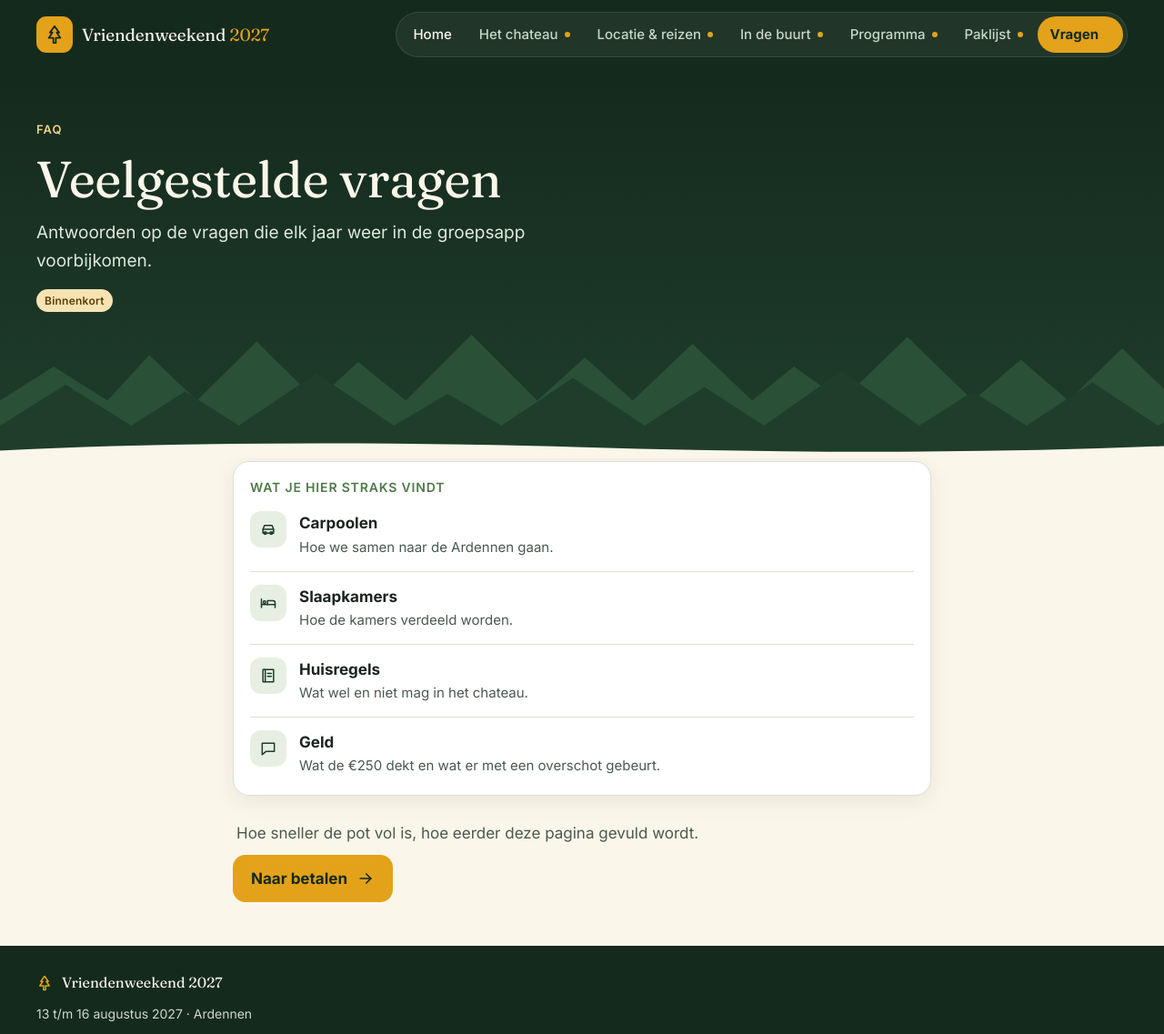
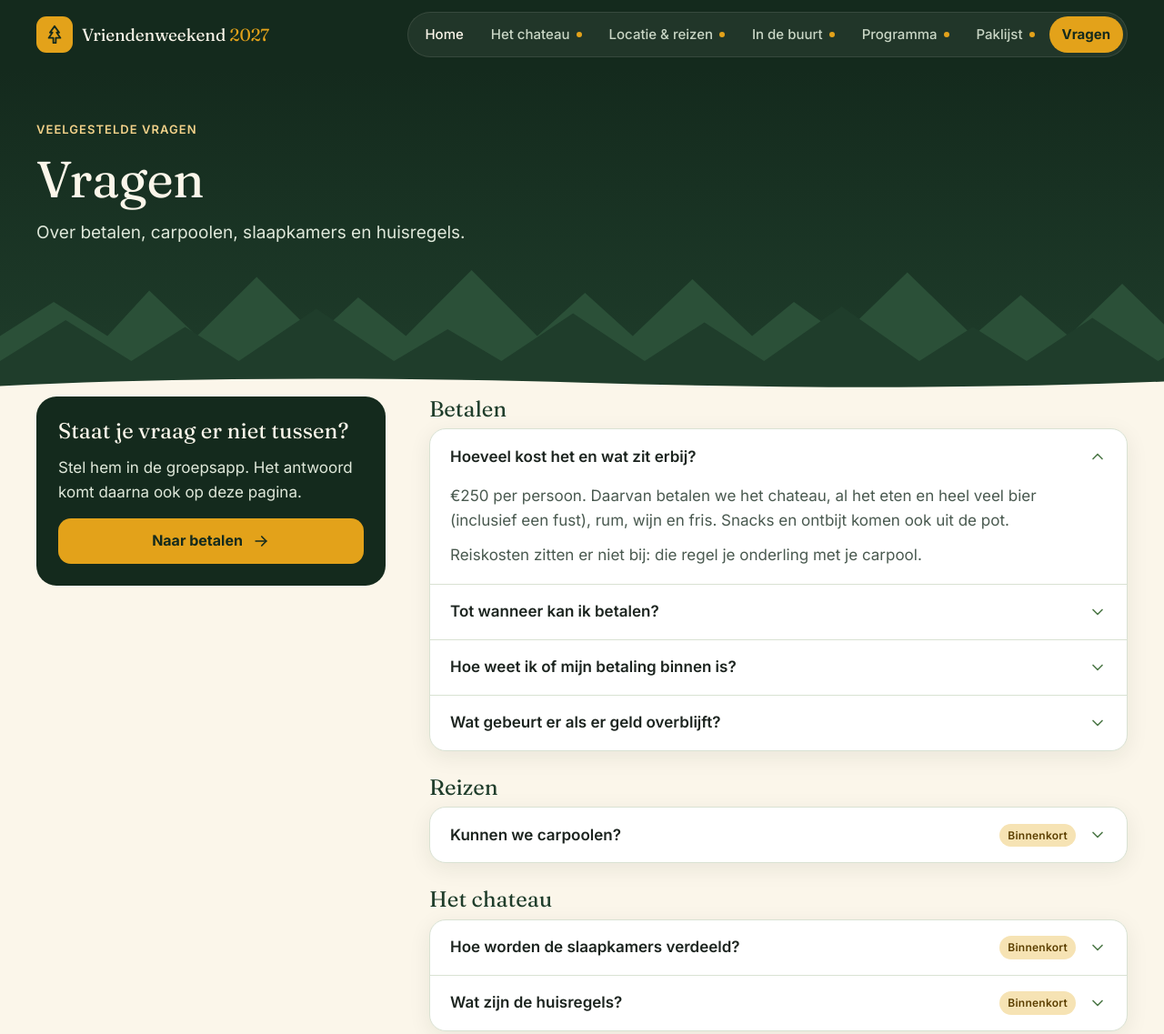
Before and after one commit to nicoputten/vriendenweekend, an Astro site: page /faq in a window 1280 px wide. Shown: the top 1137 px of the page at 91% size. Built offline with nearby package versions, Linux system fonts and the light colour scheme; Astro itself is replaced by a stand-in of ours.

Commit message:
feat: FAQ page with expandable questions
Questions live in src/config/faq.ts, grouped by topic, and use
<details>/<summary> so they work without JavaScript. Answers that wait
for the booking show a "Binnenkort" label; each question has an anchor.

Co-Authored-By: Claude Opus 5.5 <noreply@anthropic.com>
Claude-Session: https://claude.ai/code/session_01JLSnkuMesyUSQaKrcQHUSy

```diff
--- a/src/components/icons.ts
+++ b/src/components/icons.ts
@@ -21,6 +21,7 @@ export const icons = {
   beer: '<path d="M5 8h10v12a1 1 0 0 1-1 1H6a1 1 0 0 1-1-1z"/><path d="M15 11h2a2 2 0 0 1 2 2v3a2 2 0 0 1-2 2h-2"/><path d="M5 8a3 3 0 0 1 3.5-3.5 3 3 0 0 1 5 .5A2.5 2.5 0 0 1 15 8"/><path d="M8.5 12v5"/><path d="M11.5 12v5"/>',
   check: '<path d="m5 12.5 4.5 4.5L19 7.5"/>',
   arrowRight: '<path d="M5 12h14"/><path d="m13 6 6 6-6 6"/>',
+  chevronDown: '<path d="m6 9 6 6 6-6"/>',
   external:
     '<path d="M14 4h6v6"/><path d="M20 4 11 13"/><path d="M18 14v5a1 1 0 0 1-1 1H5a1 1 0 0 1-1-1V7a1 1 0 0 1 1-1h5"/>',
   camera:
--- /dev/null
+++ b/src/config/faq.ts
@@ -0,0 +1,113 @@
+/**
+ * Questions and answers for the "Vragen" (FAQ) page, grouped by topic.
+ * Amounts, dates and names come from `site.ts`, so a new edition only
+ * changes the config there. Answers that depend on the booked house are
+ * marked `soon` and show a "Binnenkort" label until they are filled in.
+ */
+import { event, payment } from "./site";
+import { formatDate, formatEuro } from "../lib/dates";
+
+export interface FaqItem {
+  /** Stable anchor, so a question can be linked from the group chat: /faq#<id>. */
+  id: string;
+  question: string;
+  /** One or more paragraphs. */
+  answer: readonly string[];
+  /** Answer depends on the booking and is not final yet. */
+  soon?: boolean;
+  /** Optional link shown under the answer. */
+  link?: { href: string; label: string };
+}
+
+export interface FaqGroup {
+  title: string;
+  items: readonly FaqItem[];
+}
+
+const amount = formatEuro(payment.amountEur).replace(/\s/g, "");
+const deadline = formatDate(new Date(payment.deadline));
+const house = event.houseName;
+
+export const faq: readonly FaqGroup[] = [
+  {
+    title: "Betalen",
+    items: [
+      {
+        id: "kosten",
+        question: "Hoeveel kost het en wat zit erbij?",
+        answer: [
+          `${amount} per persoon. Daarvan betalen we ${house}, al het eten en heel veel bier (inclusief een fust), rum, wijn en fris. Snacks en ontbijt komen ook uit de pot.`,
+          "Reiskosten zitten er niet bij: die regel je onderling met je carpool.",
+        ],
+      },
+      {
+        id: "deadline",
+        question: "Tot wanneer kan ik betalen?",
+        answer: [
+          `Tot en met ${deadline}, via bunq.me. Daarna wordt ${house} geboekt bij ${event.bookingVia}.`,
+        ],
+        link: { href: "/#betalen", label: "Naar betalen" },
+      },
+      {
+        id: "betaling-binnen",
+        question: "Hoe weet ik of mijn betaling binnen is?",
+        answer: [
+          "Zet je naam in de omschrijving van je bunq-betaling, dan vink ik je af. Geen bunq? Betalen kan ook met iDEAL.",
+        ],
+      },
+      {
+        id: "overschot",
+        question: "Wat gebeurt er als er geld overblijft?",
+        answer: [
+          "Na het weekend maken we de rekening op. Blijft er geld over, dan hoor je in de groepsapp wat we ermee doen.",
+        ],
+      },
+    ],
+  },
+  {
+    title: "Reizen",
+    items: [
+      {
+        id: "carpoolen",
+        question: "Kunnen we carpoolen?",
+        answer: [
+          "Ja. Zodra het adres bekend is maken we een carpoolindeling. Die komt op de pagina Locatie & reizen.",
+        ],
+        soon: true,
+      },
+    ],
+  },
+  {
+    title: "Het chateau",
+    items: [
+      {
+        id: "slaapkamers",
+        question: "Hoe worden de slaapkamers verdeeld?",
+        answer: [
+          `Dat bepalen we zodra we weten welke kamers en bedden ${house} heeft.`,
+        ],
+        soon: true,
+      },
+      {
+        id: "huisregels",
+        question: "Wat zijn de huisregels?",
+        answer: [
+          "De regels van de verhuurder plus onze eigen afspraken (zoals: wie kookt, hoeft niet af te wassen). Volgt na de boeking.",
+        ],
+        soon: true,
+      },
+    ],
+  },
+  {
+    title: "Overig",
+    items: [
+      {
+        id: "namen",
+        question: "Wie kan de namen van deelnemers zien?",
+        answer: [
+          "Op deze site staan geen namen. Komt er later een inlog, dan zien alleen ingelogde deelnemers wie er bijvoorbeeld kookt. Wie er betaald heeft, ziet alleen de beheerder.",
+        ],
+      },
+    ],
+  },
+];
--- a/src/config/site.ts
+++ b/src/config/site.ts
@@ -132,7 +132,7 @@ export const nav: NavItem[] = [
     label: "Vragen",
     menuLabel: "Vragen (FAQ)",
     icon: "question",
-    status: "binnenkort",
+    status: "live",
   },
 ];
 
--- a/src/pages/faq.astro
+++ b/src/pages/faq.astro
@@ -1,34 +1,266 @@
 ---
 import Base from "../layouts/Base.astro";
-import ComingSoon from "../components/ComingSoon.astro";
+import Icon from "../components/Icon.astro";
+import Mountains from "../components/Mountains.astro";
+import { faq } from "../config/faq";
+
+const firstId = faq[0]?.items[0]?.id;
 ---
 
 <Base title="Vragen">
-  <ComingSoon
-    kicker="FAQ"
-    title="Veelgestelde vragen"
-    intro="Antwoorden op de vragen die elk jaar weer in de groepsapp voorbijkomen."
-    items={[
-      {
-        icon: "car",
-        title: "Carpoolen",
-        text: "Hoe we samen naar de Ardennen gaan.",
-      },
-      {
-        icon: "bed",
-        title: "Slaapkamers",
-        text: "Hoe de kamers verdeeld worden.",
-      },
-      {
-        icon: "rules",
-        title: "Huisregels",
-        text: "Wat wel en niet mag in het chateau.",
-      },
-      {
-        icon: "chat",
-        title: "Geld",
-        text: "Wat de €250 dekt en wat er met een overschot gebeurt.",
-      },
-    ]}
-  />
+  <section class="hero">
+    <div class="container hero-text">
+      <p class="kicker">Veelgestelde vragen</p>
+      <h1>Vragen</h1>
+      <p class="lead">Over betalen, carpoolen, slaapkamers en huisregels.</p>
+    </div>
+    <Mountains />
+  </section>
+
+  <div class="container layout">
+    <div class="groups">
+      {faq.map((group, g) => (
+        <section class="group" aria-labelledby={`groep-${g}`}>
+          <h2 id={`groep-${g}`}>{group.title}</h2>
+          <div class="card list">
+            {group.items.map((item) => (
+              <details
+                id={item.id}
+                name="faq"
+                open={item.id === firstId ? true : undefined}
+              >
+                <summary>
+                  <span class="question">{item.question}</span>
+                  {item.soon && <span class="badge">Binnenkort</span>}
+                  <span class="chevron">
+                    <Icon name="chevronDown" size={20} strokeWidth={2} />
+                  </span>
+                </summary>
+                <div class="answer">
+                  {item.answer.map((text) => (
+                    <p>{text}</p>
+                  ))}
+                  {item.link && (
+                    <a class="answer-link" href={item.link.href}>
+                      {item.link.label}
+                      <Icon name="arrowRight" size={18} strokeWidth={2} />
+                    </a>
+                  )}
+                </div>
+              </details>
+            ))}
+          </div>
+        </section>
+      ))}
+    </div>
+
+    <aside class="ask" aria-labelledby="vraag-titel">
+      <h2 id="vraag-titel">Staat je vraag er niet tussen?</h2>
+      <p>
+        Stel hem in de groepsapp. Het antwoord komt daarna ook op deze pagina.
+      </p>
+      <a class="button" href="/#betalen">
+        Naar betalen
+        <Icon name="arrowRight" size={20} strokeWidth={2} />
+      </a>
+    </aside>
+  </div>
 </Base>
+
+<script>
+  // Open the question a link points to (/faq#carpoolen), also on later hash changes.
+  function openFromHash() {
+    const id = decodeURIComponent(location.hash.slice(1));
+    const target = id ? document.getElementById(id) : null;
+    if (target instanceof HTMLDetailsElement) target.open = true;
+  }
+  openFromHash();
+  window.addEventListener("hashchange", openFromHash);
+</script>
+
+<style>
+  .hero {
+    position: relative;
+    background: linear-gradient(
+      180deg,
+      var(--c-forest-900) 0%,
+      var(--c-forest-800) 100%
+    );
+    color: var(--c-cream);
+    overflow: hidden;
+  }
+  .hero-text {
+    position: relative;
+    z-index: 1;
+    display: flex;
+    flex-direction: column;
+    gap: 10px;
+    padding: 28px 4px 120px;
+  }
+  .kicker {
+    font-size: 0.8125rem;
+    font-weight: 600;
+    letter-spacing: 0.08em;
+    text-transform: uppercase;
+    color: var(--c-amber-light);
+  }
+  h1 {
+    color: var(--c-cream);
+    font-size: clamp(2.25rem, 5vw, 3.5rem);
+    line-height: 1.08;
+    letter-spacing: -0.01em;
+  }
+  .lead {
+    color: var(--c-on-dark);
+    max-width: 40rem;
+  }
+  @media (min-width: 64rem) {
+    .hero-text {
+      padding: 56px 0 160px;
+      gap: 14px;
+    }
+    .lead {
+      font-size: 1.1875rem;
+    }
+  }
+
+  .layout {
+    display: flex;
+    flex-direction: column;
+    gap: 28px;
+    margin-top: 4px;
+    padding-bottom: 40px;
+  }
+  @media (min-width: 64rem) {
+    .layout {
+      display: grid;
+      grid-template-columns: minmax(0, 4fr) minmax(0, 8fr);
+      gap: 48px;
+      align-items: start;
+      padding-bottom: 88px;
+    }
+    .ask {
+      grid-column: 1;
+      grid-row: 1;
+      position: sticky;
+      top: 24px;
+    }
+    .groups {
+      grid-column: 2;
+    }
+  }
+
+  .groups {
+    display: flex;
+    flex-direction: column;
+    gap: 22px;
+  }
+  .group {
+    display: flex;
+    flex-direction: column;
+    gap: 8px;
+  }
+  .group h2 {
+    padding: 0 4px;
+    font-size: 1.3125rem;
+    color: var(--c-forest-800);
+  }
+  @media (min-width: 64rem) {
+    .groups {
+      gap: 26px;
+    }
+    .group h2 {
+      padding: 0;
+      font-size: 1.5rem;
+    }
+  }
+
+  .list {
+    overflow: hidden;
+  }
+  details + details {
+    border-top: 1px solid var(--c-line);
+  }
+  summary {
+    display: flex;
+    align-items: center;
+    gap: 12px;
+    min-height: 56px;
+    padding: 12px 16px;
+    font-weight: 600;
+    color: var(--c-ink);
+    cursor: pointer;
+    list-style: none;
+  }
+  summary::-webkit-details-marker {
+    display: none;
+  }
+  summary:focus-visible {
+    outline-offset: -3px;
+  }
+  .question {
+    flex: 1;
+  }
+  .chevron {
+    display: flex;
+    color: var(--c-moss);
+    transition: transform 0.15s ease;
+  }
+  details[open] .chevron {
+    transform: rotate(180deg);
+  }
+  .answer {
+    display: flex;
+    flex-direction: column;
+    gap: 10px;
+    padding: 0 16px 16px;
+    color: var(--c-ink-soft);
+  }
+  .answer p {
+    max-width: 42.5rem;
+  }
+  .answer-link {
+    display: inline-flex;
+    align-items: center;
+    gap: 6px;
+    align-self: flex-start;
+    min-height: 44px;
+    font-weight: 600;
+  }
+  @media (min-width: 64rem) {
+    summary {
+      gap: 14px;
+      min-height: 60px;
+      padding: 14px 22px;
+    }
+    .answer {
+      padding: 0 22px 18px;
+    }
+  }
+  @media (prefers-reduced-motion: reduce) {
+    .chevron {
+      transition: none;
+    }
+  }
+
+  .ask {
+    display: flex;
+    flex-direction: column;
+    gap: 14px;
+    padding: 24px;
+    border-radius: 22px;
+    background: var(--c-forest-900);
+    color: var(--c-cream);
+  }
+  .ask h2 {
+    color: var(--c-cream);
+    font-size: 1.5rem;
+  }
+  .ask p {
+    color: var(--c-on-dark);
+  }
+  .ask .button {
+    min-height: 50px;
+    font-size: 1rem;
+  }
+</style>
```
Also changed, not shown: docs/stories/US-012-faq.md (+8 -3 lines), tests/e2e/faq.spec.ts (added, +73 -0 lines), tests/unit/faq.test.ts (added, +49 -0 lines), CHANGELOG.md, docs/stories/README.md.
